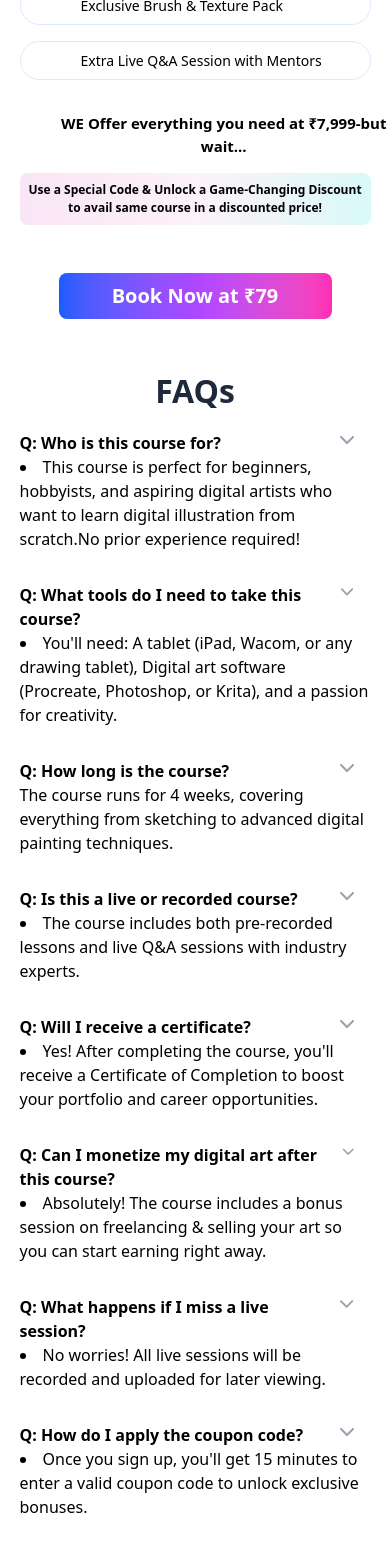
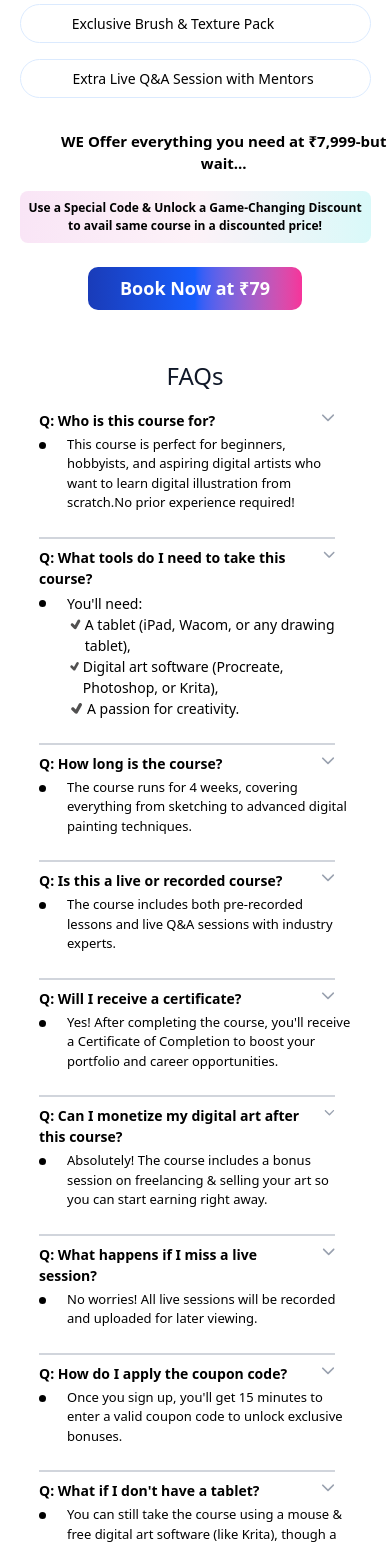
Before and after one commit to ku12al/mentorship-frontend, a React (Vite) app: page / in a window 390 px wide. Shown: the part 4167-5713 px from the top of the page. Built offline with nearby package versions, Linux system fonts and the light colour scheme.

Commit message:
first code

```diff
--- a/src/component/DigitalArtCourse.jsx
+++ b/src/component/DigitalArtCourse.jsx
@@ -15,6 +15,7 @@ import { LiaLaptopCodeSolid } from "react-icons/lia";
 import { HiOutlineCalendar } from "react-icons/hi2";
 import { RiFileUserLine } from "react-icons/ri";
 import { FaComputer } from "react-icons/fa6";
+import { TiTick } from "react-icons/ti";
 
 const benefits = [
   {
@@ -188,7 +189,7 @@ const DigitalArtCourse = () => {
         <h2 className="text-[22px] font-semibold bg-gradient-to-r from-blue-700 via-purple-700 to-pink-600 text-transparent bg-clip-text text-center">
           With This Course, You Get:
         </h2>
-        <ul className="pl-4 grid grid-cols-1 md:grid-cols-2 gap-5 w-[94%] mt-10">
+        <ul className="pl-4 grid grid-cols-1 md:grid-cols-1 gap-5 w-[94%] mt-10">
           {benefits.map((item, index) => (
             <div
               key={index}
@@ -266,7 +267,7 @@ const DigitalArtCourse = () => {
           </h2>
         </div>
         <div className="text-left w-[98%] ml-2">
-          <ul className="pl-4 grid grid-cols-1 md:grid-cols-2 gap-5 w-[94%] mt-10">
+          <ul className="pl-4 grid grid-cols-1 md:grid-cols-1 gap-5 w-[94%] mt-10">
             {field.map((item, index) => (
               <div
                 key={index}
@@ -288,23 +289,26 @@ const DigitalArtCourse = () => {
         Enroll Now for ₹7,999
       </h1>
 
-      <div className="grid grid-cols-1 md:grid-cols-2 gap-4 font-[500] w-[90%] mx-auto">
-        <div className="w-full text-black py-2 rounded-full text-[14px] border-1 border-blue-100 flex">
-          <h1 className="ml-15">Secure Your Spot for Just ₹79</h1>
+      <div className="grid grid-cols-1 md:grid-cols-1 gap-4 font-[500] w-[90%] mx-auto">
+        <div className="w-full text-black py-2 rounded-full text-[15px] border-1 border-blue-100 flex justify-center">
+          <h1 className="mr-8">Secure Your Spot for Just ₹79</h1>
         </div>
-        <div className="w-full text-black rounded-full text-[15px] border-1 border-blue-100 flex">
-          <h1 className="ml-10">Bonus Offer: Apply a coupon code within 15 minutes to unlock:</h1>
+        <div className="w-full text-black py-2 rounded-full text-[15px] border-1 border-blue-100 relative">
+          <h1 className=" ml-16">
+            Bonus Offer: Apply a coupon code within 15 minutes to unlock:
+          </h1>
         </div>
-        <div className="w-full text-black py-2 rounded-full text-[14px] border-1 border-blue-100 flex">
-          <h1 className="ml-15">Exclusive Brush & Texture Pack</h1>
+        <div className="w-full text-black py-2 rounded-full text-[14px] border-1 border-blue-100 flex justify-center">
+          <h1 className="mr-11">Exclusive Brush & Texture Pack</h1>
         </div>
-        <div className="w-full text-black py-2 rounded-full text-[14px] border-1 border-blue-100 flex">
-          <h1 className="ml-15"> Extra Live Q&A Session with Mentors</h1>
+        <div className="w-full text-black py-2 rounded-full text-[14px] border-1 border-blue-100 flex justify-center">
+          <h1 className="mr-1"> Extra Live Q&A Session with Mentors</h1>
         </div>
       </div>
 
       <h1 className="text-[15px] font-semibold w-[98%] flex ml-10 mt-8">
-        WE Offer everything you need at ₹7,999-but wait...<PiEyesFill />
+        WE Offer everything you need at ₹7,999-but wait...
+        <PiEyesFill />
       </h1>
 
       <div className="w-[90%] mx-auto bg-gradient-to-r from-[#f9e5f6] via-pink-50 to-[#d9f9f9] flex justify-center items-center p-2 rounded-lg">
@@ -314,166 +318,192 @@ const DigitalArtCourse = () => {
         </h1>
       </div>
 
-      <button className="w-[70%] bg-gradient-to-r from-blue-600 via-purple-500 to-[#ff0caae0] text-white px-6 py-2 rounded-[8px] font-semibold text-[20px] mt-8">
+      <button className="w-[55%] bg-gradient-to-r from-blue-800 via-blue-600 to-pink-500 text-white px-4 p-2 rounded-[10px] font-semibold text-[18px] mt-2">
         Book Now at ₹79
       </button>
 
       {/* FAQs Section */}
-      <div className="text-center space-y-4 mt-8 w-[90%] mx-auto">
-        <h2 className="text-[32px] font-bold text-gray-800 bg-clip-text">
+      <div className="text-center space-y-4 mt-8 w-[80%] mx-auto">
+        <h2 className="text-[24px] font-[500] text-gray-900 bg-clip-text">
           FAQs
         </h2>
         <div className="space-y-2 text-left">
           <p>
-            <strong className="flex justify-between">
+            <strong className="flex justify-between font-[600] text-[14px]">
               Q: Who is this course for?{" "}
               <FaChevronDown className="mx-4 text-gray-400 cursor-pointer" />
             </strong>
-            <li className="text-left">
+            <div className="flex grid-cols-2">
+              <li className="text-black text-[20px] font-bold mt-0 p-0" />
+              <p className="text-left text-[13px] font-[500] mt-1">
                 This course is perfect for beginners, hobbyists, and aspiring
                 digital artists who want to learn digital illustration from
                 scratch.No prior experience required!
-            </li>
               </p>
-          <br />
+            </div>
+          </p>
+          <div className="w-[95%] border-1 text-gray-300 mt-6"/>
           <p>
-            <strong className="flex justify-between">
+            <strong className="flex justify-between font-[600] text-[14px]">
               Q: What tools do I need to take this course?{" "}
               <FaChevronDown className="mx-4 text-gray-400 cursor-pointer" />
             </strong>
-            <li>
-              You'll need: A tablet (iPad, Wacom, or any drawing tablet),
-              Digital art software (Procreate, Photoshop, or Krita), and a
-              passion for creativity.
-            </li>
+            <div className="flex grid-cols-2">
+              <li className="text-black text-[20px] font-bold mt-0 p-0" />
+              <ul className="text-left text-[14px] font-[500] mt-1">
+                You'll need:
+                <li className="flex text-[14px]"><TiTick className="text-[20px] text-[#515050]"/>A tablet (iPad, Wacom, or any drawing tablet),</li>
+                <li className="flex text-[14px]"><TiTick className="text-[20px] text-[#515050]"/>Digital art software (Procreate, Photoshop, or Krita),</li>
+                <li className="flex text-[14px]"><TiTick className="text-[20px] text-[#515050]"/>A passion for creativity.</li>
+              </ul>
+            </div>
           </p>
-          <br />
-
+          <div className="w-[95%] border-1 text-gray-300 mt-6"/>
           <p>
-            <strong className="flex justify-between">
+            <strong className="flex justify-between font-[600] text-[14px]">
               Q: How long is the course?{" "}
               <FaChevronDown className="mx-4 text-gray-400 cursor-pointer" />
             </strong>
-            <li className="flex justify-between">
-              The course runs for 4 weeks, covering everything from sketching to
-              advanced digital painting techniques.
-            </li>
+            <div className="flex grid-cols-2">
+              <li className="text-black text-[20px] font-bold mt-0 p-0" />
+              <p className="text-left text-[13px] font-[500] mt-1">
+                The course runs for 4 weeks, covering everything from sketching
+                to advanced digital painting techniques.
               </p>
-          <br />
-
+            </div>
+          </p>
+          <div className="w-[95%] border-1 text-gray-300 mt-6"/>
           <p>
-            <strong className="flex justify-between">
+            <strong className="flex justify-between font-[600] text-[14px]">
               Q: Is this a live or recorded course?{" "}
               <FaChevronDown className="mx-4 text-gray-400 cursor-pointer" />
             </strong>
-            <li>
+            <div className="flex grid-cols-2">
+              <li className="text-black text-[20px] font-bold mt-0 p-0" />
+              <p className="text-left text-[13px] font-[500] mt-1">
                 The course includes both pre-recorded lessons and live Q&A
                 sessions with industry experts.
-            </li>
               </p>
-          <br />
-
+            </div>
+          </p>
+          <div className="w-[95%] border-1 text-gray-300 mt-6"/>
           <p>
-            <strong className="flex justify-between">
+            <strong className="flex justify-between font-[600] text-[14px]">
               Q: Will I receive a certificate?{" "}
               <FaChevronDown className="mx-4 text-gray-400 cursor-pointer" />
             </strong>
-            <li>
-              Yes! After completing the course, you'll receive a Certificate of
-              Completion to boost your portfolio and career opportunities.
-            </li>
+            <div className="flex grid-cols-2">
+              <li className="text-black text-[20px] font-bold mt-0 p-0" />
+              <p className="text-left text-[13px] font-[500] mt-1">
+                Yes! After completing the course, you'll receive a Certificate
+                of Completion to boost your portfolio and career opportunities.
               </p>
-          <br />
-
+            </div>
+          </p>
+          <div className="w-[95%] border-1 text-gray-300 mt-6"/>
           <p>
-            <strong className="flex justify-between">
-              Q: Can I monetize my digital art after this course?{" "}
+            <strong className="flex justify-between font-[600] text-[14px]">
+              Q: Can I monetize my digital art after this course?
               <FaChevronDown className="mx-4 text-gray-400 cursor-pointer" />
             </strong>
-            <li>
+            <div className="flex grid-cols-2">
+              <li className="text-black text-[20px] font-bold mt-0 p-0" />
+              <p className="text-left text-[13px] font-[500] mt-1">
                 {" "}
                 Absolutely! The course includes a bonus session on freelancing &
                 selling your art so you can start earning right away.
-            </li>
               </p>
-          <br />
-
+            </div>
+          </p>
+          <div className="w-[95%] border-1 text-gray-300 mt-6"/>
           <p>
-            <strong className="flex justify-between">
+            <strong className="flex justify-between font-[600] text-[14px]">
               Q: What happens if I miss a live session?{" "}
               <FaChevronDown className="mx-4 text-gray-400 cursor-pointer" />
             </strong>
-            <li>
+            <div className="flex grid-cols-2">
+              <li className="text-black text-[20px] font-bold mt-0 p-0" />
+              <p className="text-left text-[13px] font-[500] mt-1">
                 No worries! All live sessions will be recorded and uploaded for
                 later viewing.
-            </li>
               </p>
-          <br />
-
+            </div>
+          </p>
+          <div className="w-[95%] border-1 text-gray-300 mt-6"/>
           <p>
-            <strong className="flex justify-between">
+            <strong className="flex justify-between font-[600] text-[14px]">
               Q: How do I apply the coupon code?{" "}
               <FaChevronDown className="mx-4 text-gray-400 cursor-pointer" />
             </strong>
-            <li>
+            <div className="flex grid-cols-2">
+              <li className="text-black text-[20px] font-bold mt-0 p-0" />
+              <p className="text-left text-[13px] font-[500] mt-1">
                 Once you sign up, you'll get 15 minutes to enter a valid coupon
                 code to unlock exclusive bonuses.
-            </li>
               </p>
-          <br />
-
+            </div>
+          </p>
+          <div className="w-[95%] border-1 text-gray-300 mt-6"/>
           <p>
-            <strong className="flex justify-between">
+            <strong className="flex justify-between font-[600] text-[14px]">
               Q: What if I don't have a tablet?{" "}
               <FaChevronDown className="mx-4 text-gray-400 cursor-pointer" />
             </strong>
-            <li>
+            <div className="flex grid-cols-2">
+              <li className="text-black text-[20px] font-bold mt-0 p-0" />
+              <p className="text-left text-[13px] font-[500] mt-1">
                 You can still take the course using a mouse & free digital art
                 software (like Krita), though a tablet is recommended.
-            </li>
               </p>
-          <br />
-
+            </div>
+          </p>
+          <div className="w-[95%] border-1 text-gray-300 mt-6"/>
           <p>
-            <strong className="flex justify-between">
+            <strong className="flex justify-between font-[600] text-[14px]">
               Q: Is there a refund policy?{" "}
               <FaChevronDown className="mx-4 text-gray-400 cursor-pointer" />
             </strong>
-            <li>
+            <div className="flex grid-cols-2">
+              <li className="text-black text-[20px] font-bold mt-0 p-0" />
+              <p className="text-left text-[13px] font-[500] mt-1">
                 {" "}
-              The ₹79 booking fee is non-refundable, but we're confident you'll
-              love the course!
-            </li>
+                The ₹79 booking fee is non-refundable, but we're confident
+                you'll love the course!
               </p>
-          <br />
+            </div>
+          </p>
+          <div className="w-[95%] border-1 text-gray-300 mt-6"/>
 
           <p>
-            <strong className="flex justify-between">
+            <strong className="flex justify-between font-[600] text-[14px]">
               Q: How do I enroll?{" "}
               <FaChevronDown className="mx-4 text-gray-400 cursor-pointer" />
             </strong>
-            <li>
+            <div className="flex grid-cols-2">
+              <li className="text-black text-[20px] font-bold mt-0 p-0" />
+              <p className="text-left text-[13px] font-[500] mt-1">
                 Click the "Enroll Now" button, make the payment, and get instant
                 access to the course materials!
-            </li>
+              </p>
+            </div>
           </p>
         </div>
       </div>
 
-      <button className="bg-gradient-to-r from-blue-500 via-purple-500 to-pink-500 text-white px-6 py-2 rounded-lg font-bold text-[15px] w-[60%]">
+      <button className="bg-gradient-to-r from-blue-500 via-purple-500 to-pink-500 text-white px-4 py-2 rounded-lg font-semibold text-[14px] w-[50%] mt-10">
         Let's Get Started
       </button>
 
-      <h1 className="font-bold text-black text-3xl">
+      <h1 className="font-bold text-black text-[22px] mx-auto w-[85%] mt-10">
         Ready to Start Your Digital Art Journey?
       </h1>
 
-      <h2 className="font-semibold text-black text-[18px]">
+      <h2 className="font-semibold text-black text-[16px]">
         Click below to secure your spot & start creating!
       </h2>
 
       {/* CTA Section */}
-      <button className="bg-gradient-to-r from-blue-500 via-purple-500 to-pink-500 text-white px-6 py-2 rounded-lg w-[60%] font-bold text-[15px]">
+      <button className="bg-gradient-to-r from-blue-500 via-purple-500 to-pink-500 text-white px-6 py-2 rounded-lg w-[50%] font-bold text-[15px] mb-8">
         Enroll Now
       </button>
     </div>
```
Lines whose indentation alone changed are shown as unchanged.
